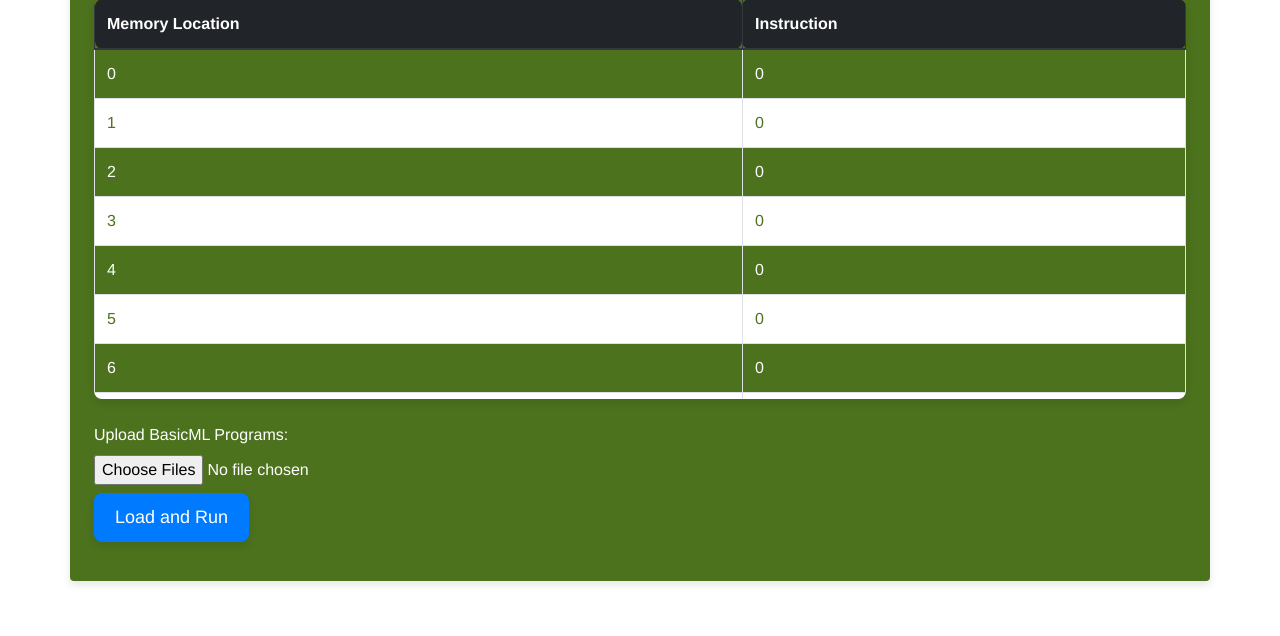
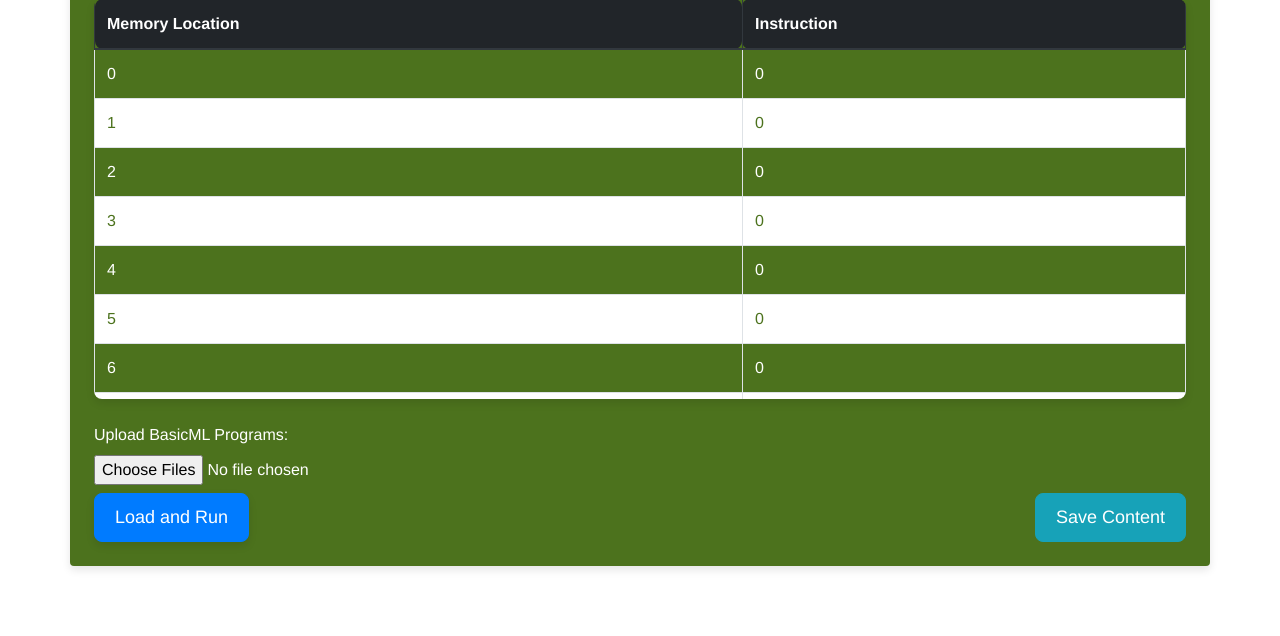
Before and after one commit to dchamp16/group-a-cs2450, a Flask app: page / in a window 1280 px wide. Shown: the part 533-1169 px from the top of the page. Run offline with Flask 3, Linux system fonts and the light colour scheme; some libraries are stand-ins or nearby versions.

Commit message:
done working on the save content

```diff
--- a/static/js/script.js
+++ b/static/js/script.js
@@ -1,4 +1,4 @@
-// JavaScript to handle color scheme changes
+// JavaScript to handle color scheme changes and save content
 document.addEventListener("DOMContentLoaded", function() {
     const primaryColorInput = document.getElementById("primaryColor");
     const offColorInput = document.getElementById("offColor");
@@ -42,4 +42,24 @@ document.addEventListener("DOMContentLoaded", function() {
         primaryColorInput.value = defaultPrimaryColor;
         offColorInput.value = defaultOffColor;
     });
+
+    // Save content to a text file
+    document.getElementById("saveContent").addEventListener("click", function() {
+        const rows = document.querySelectorAll(".table-container table tbody tr");
+        let content = "";
+
+        rows.forEach(row => {
+            const index = row.cells[0].innerText;
+            const value = row.cells[1].innerText;
+            content += `index: ${index} value: ${value}\n`;
+        });
+
+        const blob = new Blob([content], { type: "text/plain" });
+        const link = document.createElement("a");
+        link.href = URL.createObjectURL(blob);
+        link.download = "content.txt";
+        document.body.appendChild(link);
+        link.click();
+        document.body.removeChild(link);
+    });
 });
--- a/templates/index.html
+++ b/templates/index.html
@@ -68,14 +68,19 @@
         </div>
     </form>
     {% else %}
-    <form method="post" enctype="multipart/form-data" class="mt-3">
-        <div class="form-group">
+    <form method="post" enctype="multipart/form-data" class="mt-3 d-flex justify-content-between align-items-end">
+        <div class="form-group mb-0 flex-grow-1 mr-3">
             <label for="file">Upload BasicML Programs:</label>
             <input type="file" class="form-control-file" id="file" name="file" multiple>
-            <button type="submit" class="btn btn-primary btn-block btn-lg mt-2">Load and Run</button>
+            <button type="submit" class="btn btn-primary btn-lg mt-2">Load and Run</button>
+        </div>
+        <div>
+            <button id="saveContent" class="btn btn-info btn-lg">Save Content</button>
         </div>
     </form>
     {% endif %}
+
+
 </div>
 
 <!-- Bootstrap and jQuery scripts for responsive behavior and additional features -->
```
